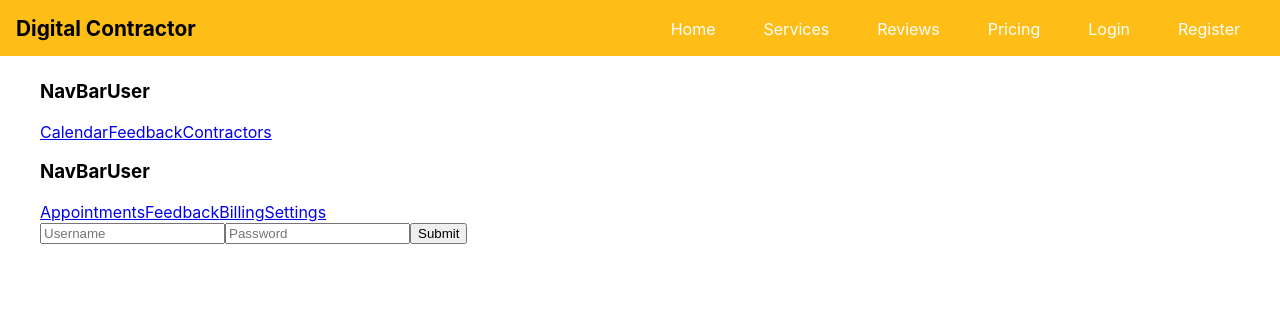
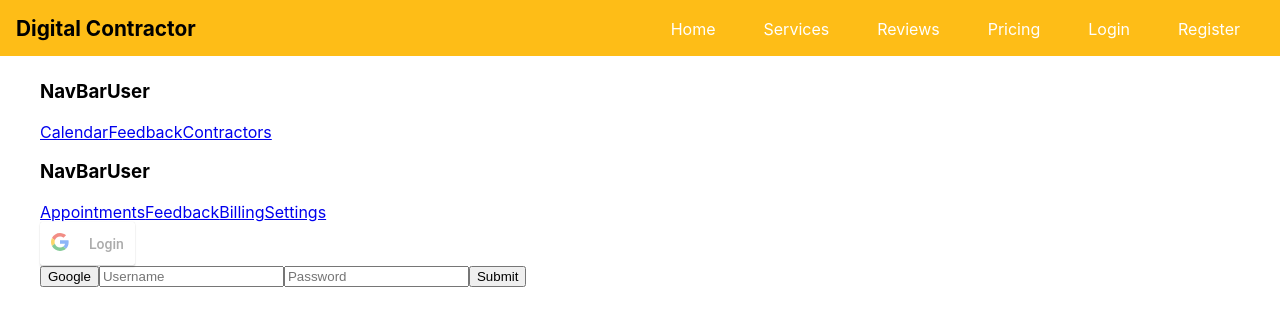
Before and after one commit to pt3-labs-contractor/PT3Labs_Contractor_FE, a React (Create React App) app in the folder client/: page /login in a window 1280 px wide. Shown: the top 326 px of the page. Built offline with nearby package versions, Linux system fonts and the light colour scheme; no server answers.

Commit message:
Test implementation of Google login

```diff
--- a/client/package.json
+++ b/client/package.json
@@ -7,6 +7,7 @@
     "date-fns": "^1.30.1",
     "react": "^16.8.6",
     "react-dom": "^16.8.6",
+    "react-google-login": "^5.0.4",
     "react-rating": "^1.7.2",
     "react-redux": "^7.0.3",
     "react-router": "^5.0.0",
--- a/client/src/components/login/Login.js
+++ b/client/src/components/login/Login.js
@@ -1,5 +1,6 @@
 import React, { useState } from 'react'
 import axios from 'axios';
+import { GoogleLogin } from 'react-google-login'
 
 function Login(props) {
   const [username, setUsername] = useState('');
@@ -16,9 +17,31 @@ function Login(props) {
       })
   }
 
+  function googleRedirect() {
+    axios.get('https://fierce-plains-47590.herokuapp.com/api/auth/google')
+      .then(res => {
+        console.log(res.data);
+      })
+      .catch(err => {
+        console.log(err);
+      })
+  }
+
+  const responseGoogle = response => {
+    console.log(response);
+  }
+
   return (
     <>
+      <GoogleLogin
+        clientId="946449224744-vhunkfv7b299chrqqr2sjsvmajrua9c7.apps.googleusercontent.com"
+        buttonText="Login"
+        onSuccess={responseGoogle}
+        onFailure={responseGoogle}
+        cookiePolicy={'single_host_origin'}
+      />
       <form onSubmit={handleSubmit}>
+        <button onClick={googleRedirect}>Google</button>
         <input
           type='text'
           name='username'
```
Also changed, not shown: 1 other file (tests, documents, lock files or other folders).
